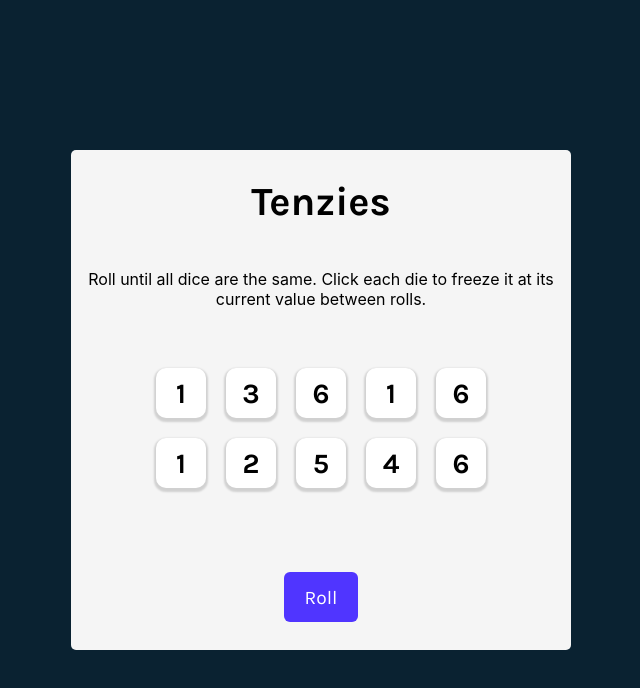
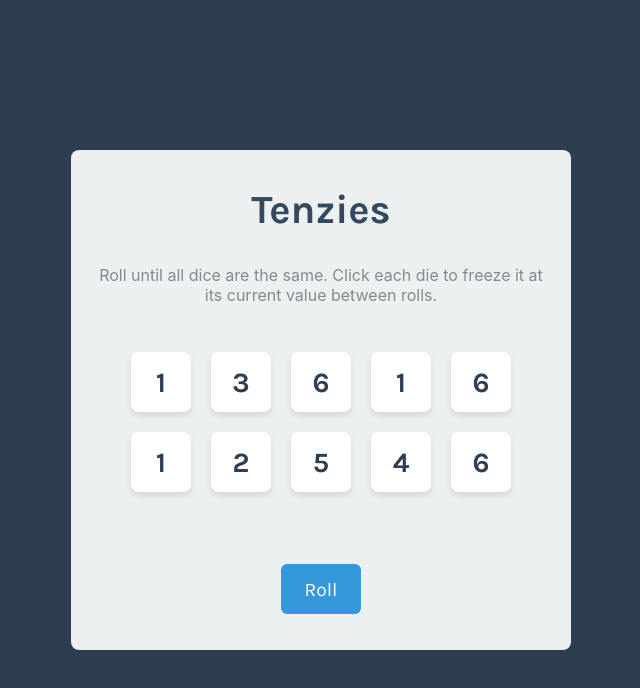
Before and after one commit to Syukkic/tenzies, a React (Vite) app: page / in a window 1280 px wide. Shown: the top 688 px of the page, without its empty margins (319-959 px from the left). Built offline with nearby package versions, Linux system fonts and the light colour scheme.

Commit message:
AI re-design css style

```diff
--- a/src/App.css
+++ b/src/App.css
@@ -4,14 +4,15 @@
 
 body {
   margin: 0;
-  font-family: Karla, sans-serif;
-  background-color: #0a2231;
+  font-family: 'Karla', sans-serif;
+  background-color: #2c3e50;
   padding: 20px;
   height: 100vh;
   display: flex;
   flex-direction: column;
   justify-content: center;
   align-items: center;
+  color: #ecf0f1;
 }
 
 div#root {
@@ -22,19 +23,21 @@ div#root {
 }
 
 main {
-  background-color: #f5f5f5;
+  background-color: #ecf0f1;
   height: 100%;
-  border-radius: 5px;
+  border-radius: 8px;
   gap: 1rem;
   display: flex;
   flex-direction: column;
   justify-content: space-evenly;
   align-items: center;
+  padding: 20px;
 }
 
 .title {
   font-size: 40px;
   margin: 0;
+  color: #34495e;
 }
 
 .instructions {
@@ -42,6 +45,7 @@ main {
   font-weight: 400;
   margin-top: 0;
   text-align: center;
+  color: #7f8c8d;
 }
 
 .dice-container {
@@ -52,35 +56,56 @@ main {
 }
 
 button {
-  font-family: Karla, sans-serif;
+  font-family: 'Karla', sans-serif;
   cursor: pointer;
+  border-radius: 8px;
 }
 
 .dice-container button {
-  height: 50px;
-  width: 50px;
-  box-shadow: 0px 2px 2px 2px rgba(0, 0, 0, 0.15);
-  border-radius: 10px;
+  height: 60px;
+  width: 60px;
+  box-shadow: 0px 4px 6px rgba(0, 0, 0, 0.1);
   border: none;
-  background-color: white;
+  background-color: #fdfefe;
   font-size: 1.75rem;
   font-weight: bold;
+  color: #2c3e50;
+  transition:
+    background-color 0.3s ease,
+    transform 0.2s ease;
+}
+
+.dice-container button:hover {
+  background-color: #f39c12;
+  transform: scale(1.1);
+}
+
+.dice-container button:focus {
+  outline: 2px solid #3498db;
 }
 
 button.roll-dice {
   height: 50px;
   white-space: nowrap;
   width: auto;
-  padding: 6px 21px;
+  padding: 8px 24px;
   border: none;
   border-radius: 6px;
-  background-color: #5035ff;
+  background-color: #3498db;
   color: white;
   font-size: 1.2rem;
+  transition:
+    background-color 0.3s ease,
+    transform 0.2s ease;
+}
+
+button.roll-dice:hover {
+  background-color: #2980b9;
+  transform: scale(1.05);
 }
 
 .sr-only {
-  position: absolution;
+  position: absolute;
   width: 1px;
   height: 1px;
   padding: 0;
```
